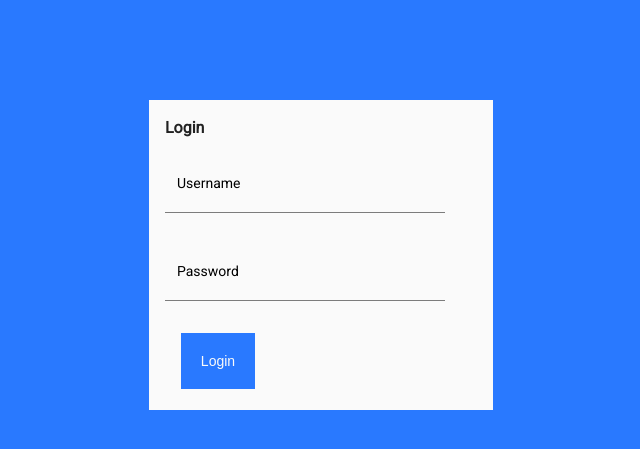
After one commit to ImJulienB/basic-todo, a PHP site: page /login.html in a window 1280 px wide. The commit adds this page. Shown: the top 449 px of the page, without its empty margins (319-959 px from the left). Run offline with PHP 8.4, Linux system fonts and the light colour scheme.

Commit message:
Added login page

```diff
--- a/css/style.css
+++ b/css/style.css
@@ -326,7 +326,11 @@ tr:first-child {
 	width: 100%;
 	height: 100%;
 	overflow: auto;
-	background-color: rgba(0, 0, 0, 0.4);
+	background-color: #2979ff;
+}
+
+.modal-login {
+	display: block;
 }
 
 .modal-content {
--- /dev/null
+++ b/login.html
@@ -0,0 +1,45 @@
+<!DOCTYPE html>
+<html>
+	<head>
+		<meta charset="UTF-8">
+		<meta name="viewport" content="width=device-width, initial-scale=1">
+		<title>Basic TODO list - Login</title>
+
+		<!-- My own stylesheet -->
+		<link rel="stylesheet" href="css/style.css">
+
+		<!-- Jquery so I can use AJAX and other stuff -->
+		<script src="js/jquery-3.3.1.min.js"></script>
+
+	</head>
+	<body>
+		<div class="modal modal-login">
+
+			<div class="modal-content">
+				<div class="modal-header">
+					<h3 class="modal-title">Login</h3>
+				</div>
+
+				<div class="modal-body">
+					<form id="login-form" class="form-control form-control-modal">
+
+						<div class="form-group">
+							<input type="text" name="username" id="username" class="form-control-input" required>
+							<label for="username" class="form-label">Username</label>
+						</div>
+						<div class="form-group">
+							<input type="password" name="password" id="password" class="form-control-input" required>
+							<label for="password" class="form-label">Password</label>
+						</div>
+
+						<input type="submit" name="login" id="login" value="Login" class="btn-add">
+						<br><br>
+					</form>
+				</div>
+			</div>
+		</div>
+
+		<!-- Some script for my form (something I am working on ;-) ) -->
+		<script src="js/forms.js"></script>
+	</body>
+</html>
```
